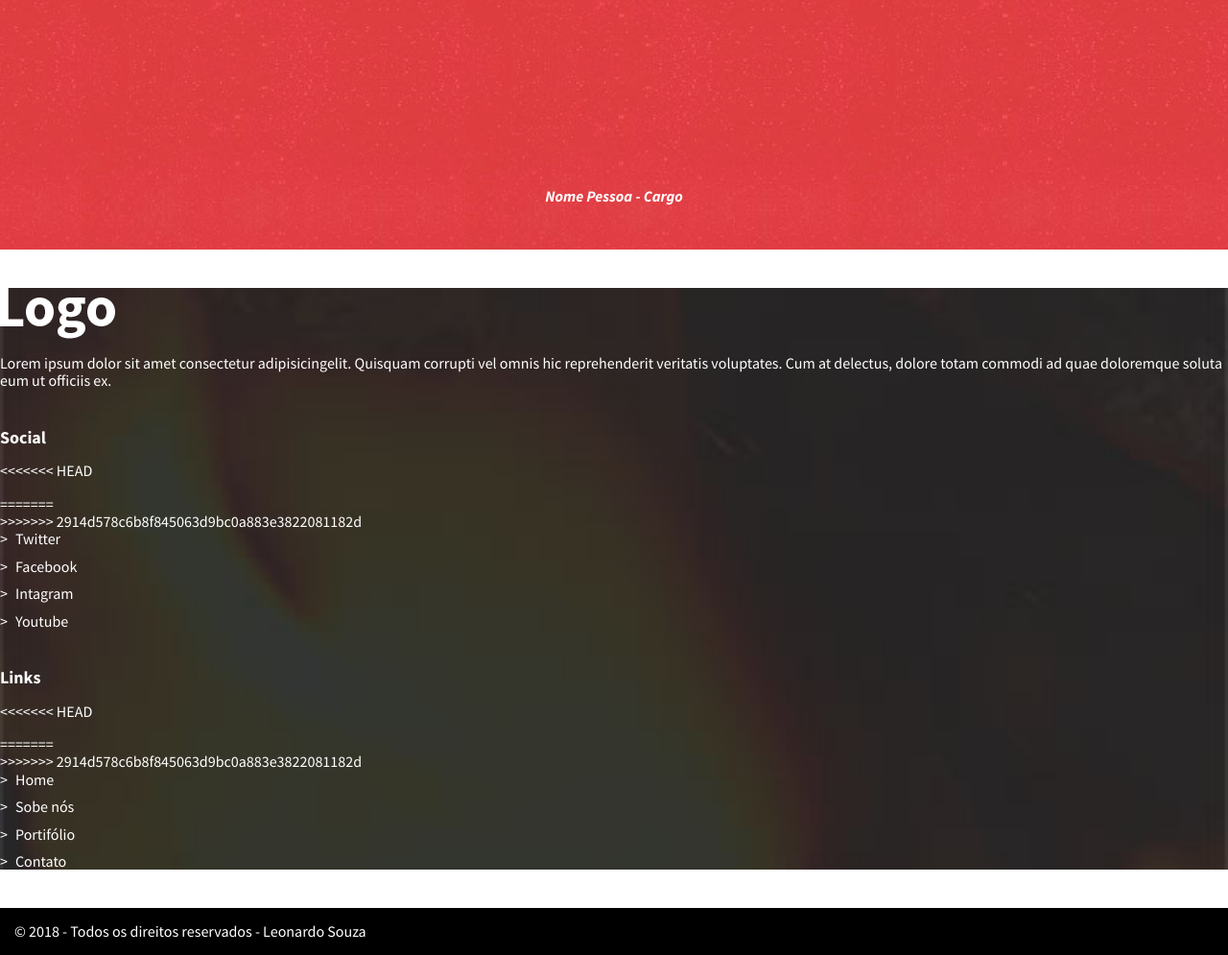
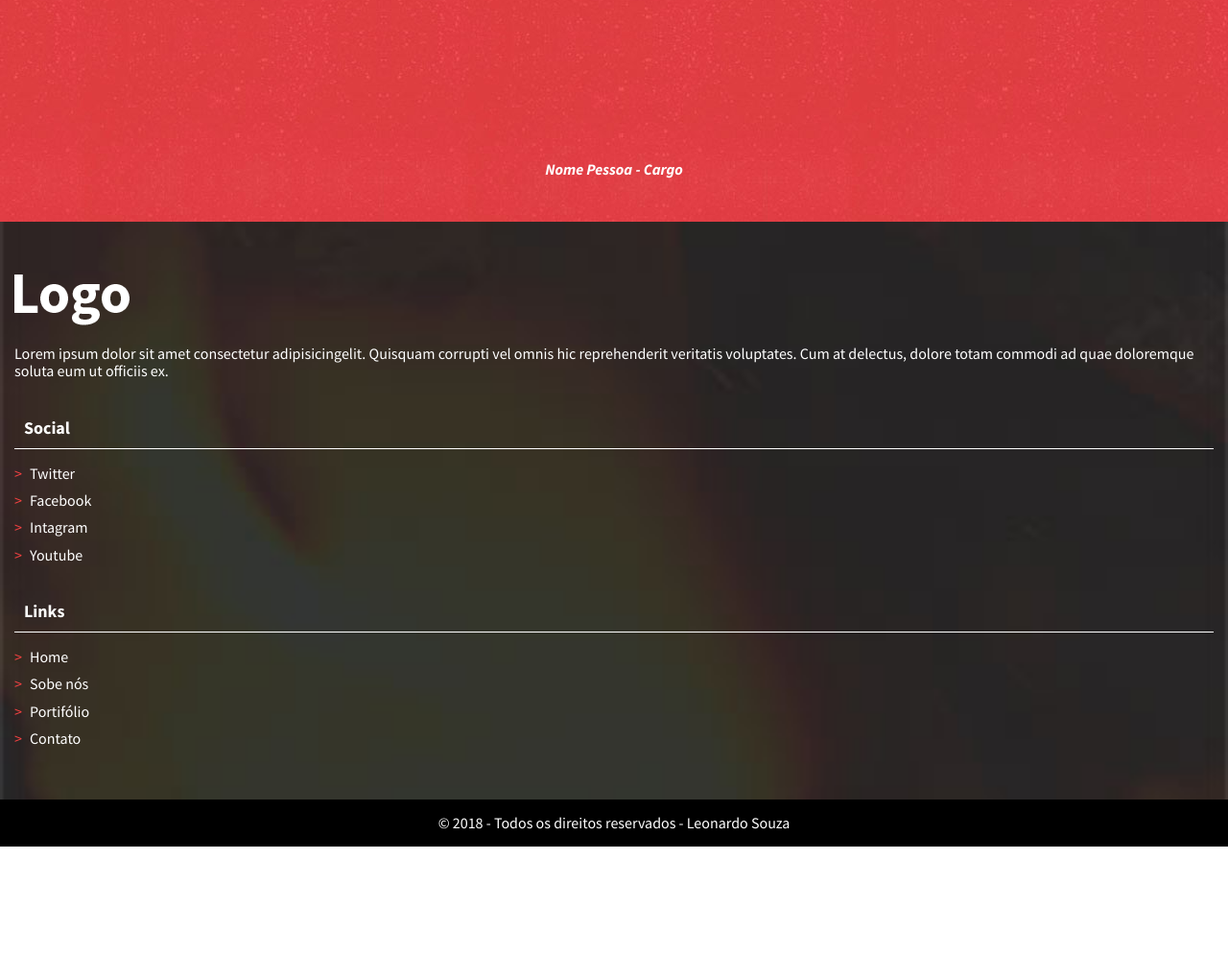
Before and after one commit to leosouza-dev/mobile-first, a PHP site: page /index.html in a window 1280 px wide. Shown: the part 2080-3075 px from the top of the page at 96% size. After the commit the page ends 2962 px from the top, so only its background shows below. Run offline with PHP 8.4, Linux system fonts and the light colour scheme.

Commit message:
ajusando o backup

```diff
--- a/css/style.css
+++ b/css/style.css
@@ -13,10 +13,6 @@ body{
 
 .cabecalho{
     background: #FFF;
-<<<<<<< HEAD
-=======
-
->>>>>>> 2914d578c6b8f845063d9bc0a883e3822081182d
     padding: 15px;
 }
 
@@ -36,11 +32,7 @@ body{
     background-image: url(../img/logotipo-branco.png);
 }
 
-<<<<<<< HEAD
 /*Botão abrir fechar do menu principal*/
-=======
-/* botão do menu principal - BEM */
->>>>>>> 2914d578c6b8f845063d9bc0a883e3822081182d
 
 .menu-principal__btn{
     display: block;
@@ -65,19 +57,11 @@ body{
     background-position: -48px 7px;
 }
 
-<<<<<<< HEAD
 /*lista de navegação do menu principal*/
 
 .menu-principal__lista{
     padding: 0;
     list-style: none
-=======
-/* lista do menu principal - como modificador (atual)*/
-
-.menu-principal__lista{
-    list-style: none;
-    padding: 0;
->>>>>>> 2914d578c6b8f845063d9bc0a883e3822081182d
 }
 
 .menu-principal__item{
@@ -85,7 +69,6 @@ body{
     font-weight: bold;
     color: #343434;
     margin-bottom: 10px;
-<<<<<<< HEAD
     display: block;
     font-size: 18px;
 }
@@ -100,23 +83,6 @@ body{
     color: #FFF;
 }
 
-=======
-    display: block; /* necessário colcar pois o link e displey inline - não aceita valores de margim, etc*/
-    font-size: 18px;
-
-
-}
-
-.menu-principal__item--atual{
-    color: #F44242;
-}
-
-/* rodape */
-
-.rodape{
-    color: #fff;
-}
->>>>>>> 2914d578c6b8f845063d9bc0a883e3822081182d
 .rodape .logo{
     margin-bottom: 20px;
 }
@@ -125,21 +91,12 @@ body{
     background-color: #272525;
     background-image: url(../img/rodape-bg.jpg);
     background-size: cover;
-<<<<<<< HEAD
     padding: 15px;
 
 }
 
 .rodape__linha-2{
     background-color: #000000;
-=======
-    background-repeat: no-repeat;
-    padding: 15px;
-}
-
-.rodape__linha-2{
-    background-color: #000;
->>>>>>> 2914d578c6b8f845063d9bc0a883e3822081182d
     text-align: center;
     padding: 15px;
 }
@@ -150,11 +107,7 @@ body{
 }
 
 .rodape__titulo{
-<<<<<<< HEAD
     border-bottom: 1px solid #FFF;
-=======
-    border-bottom: 1px solid #fff;
->>>>>>> 2914d578c6b8f845063d9bc0a883e3822081182d
     padding: 0 10px 10px 10px;
     font-size: 18px;
 }
@@ -174,9 +127,5 @@ body{
 .rodape__lista-links__item::before{
     content: ">";
     margin-right: 8px;
-<<<<<<< HEAD
     color: #f44242;
-=======
-    color: #F44242;
->>>>>>> 2914d578c6b8f845063d9bc0a883e3822081182d
 }
--- a/index.html
+++ b/index.html
@@ -16,11 +16,7 @@
         <nav class="menu-principal">
             <button class="menu-principal__btn menu-principal__btn--fechar">Abrir/fechar menu</button>
             <ul class="menu-principal__lista">
-<<<<<<< HEAD
                 <li><a class="menu-principal__item .menu-principal__item--atual" href="index.html">Home</a></li>
-=======
-                <li><a class="menu-principal__item menu-principal__item--atual" href="index.html">Home</a></li>
->>>>>>> 2914d578c6b8f845063d9bc0a883e3822081182d
                 <li><a class="menu-principal__item" href="sobre.html">Sobe nós</a></li>
                 <li><a class="menu-principal__item" href="portifolio.html">Portifólio</a></li>
                 <li><a class="menu-principal__item" href="contato.html">Contato</a></li>
@@ -77,11 +73,7 @@
             </div>
             <div class="rodape__coluna">
                 <h2 class="rodape__titulo" >Social</h2>
-<<<<<<< HEAD
                 <ul class="rodape__lista-links">
-=======
-                <ul class="rodape__lista-links" >
->>>>>>> 2914d578c6b8f845063d9bc0a883e3822081182d
                     <li><a class="rodape__lista-links__item" target="_blank" href="https://twitter.com">Twitter</a></li>
                     <li><a class="rodape__lista-links__item" target="_blank" href="https://facebook.com">Facebook</a></li>
                     <li><a class="rodape__lista-links__item" target="_blank" href="https://intagram.com">Intagram</a></li>
@@ -90,11 +82,7 @@
             </div>
             <div class="rodape__coluna">
                 <h2 class="rodape__titulo" >Links</h2>
-<<<<<<< HEAD
                 <ul class="rodape__lista-links">
-=======
-                <ul class="rodape__lista-links" >
->>>>>>> 2914d578c6b8f845063d9bc0a883e3822081182d
                     <li><a class="rodape__lista-links__item" href="index.html">Home</a></li>
                     <li><a class="rodape__lista-links__item" href="sobre.html">Sobe nós</a></li>
                     <li><a class="rodape__lista-links__item" href="portifolio.html">Portifólio</a></li>
```
